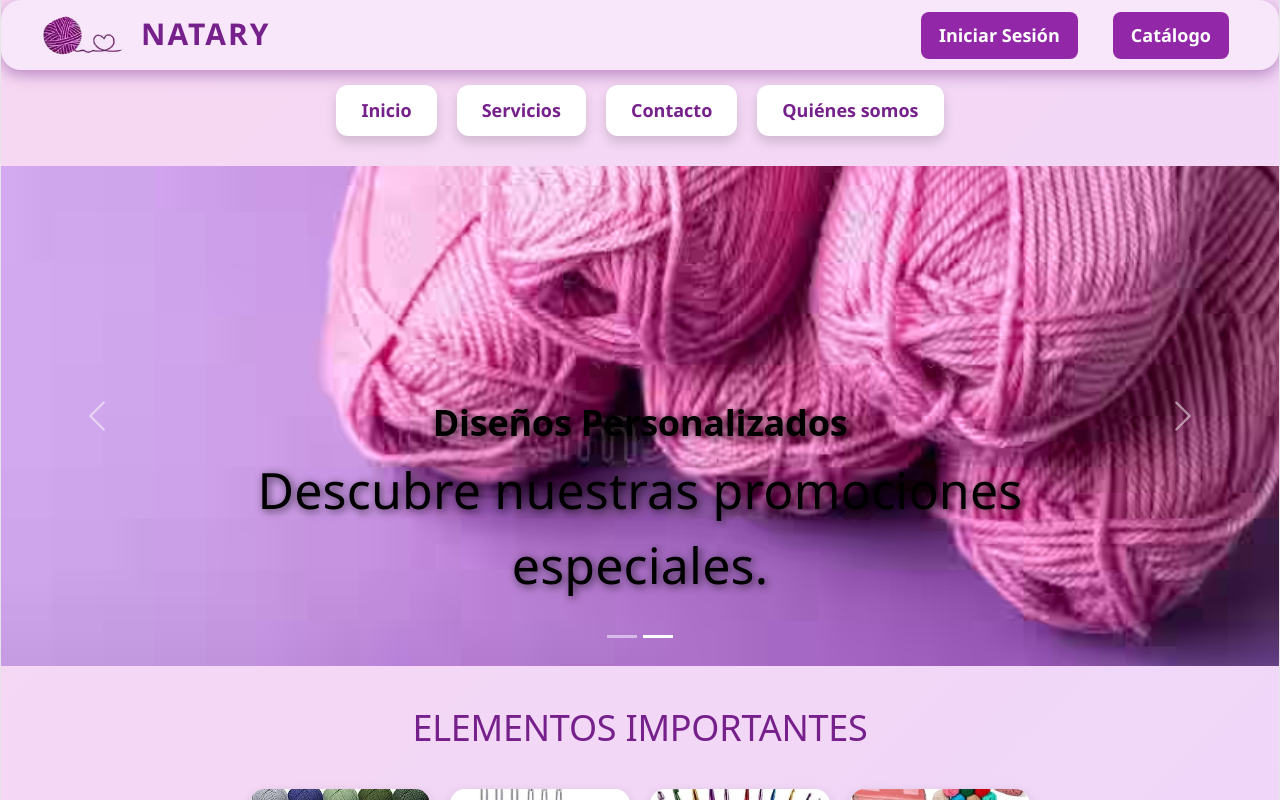
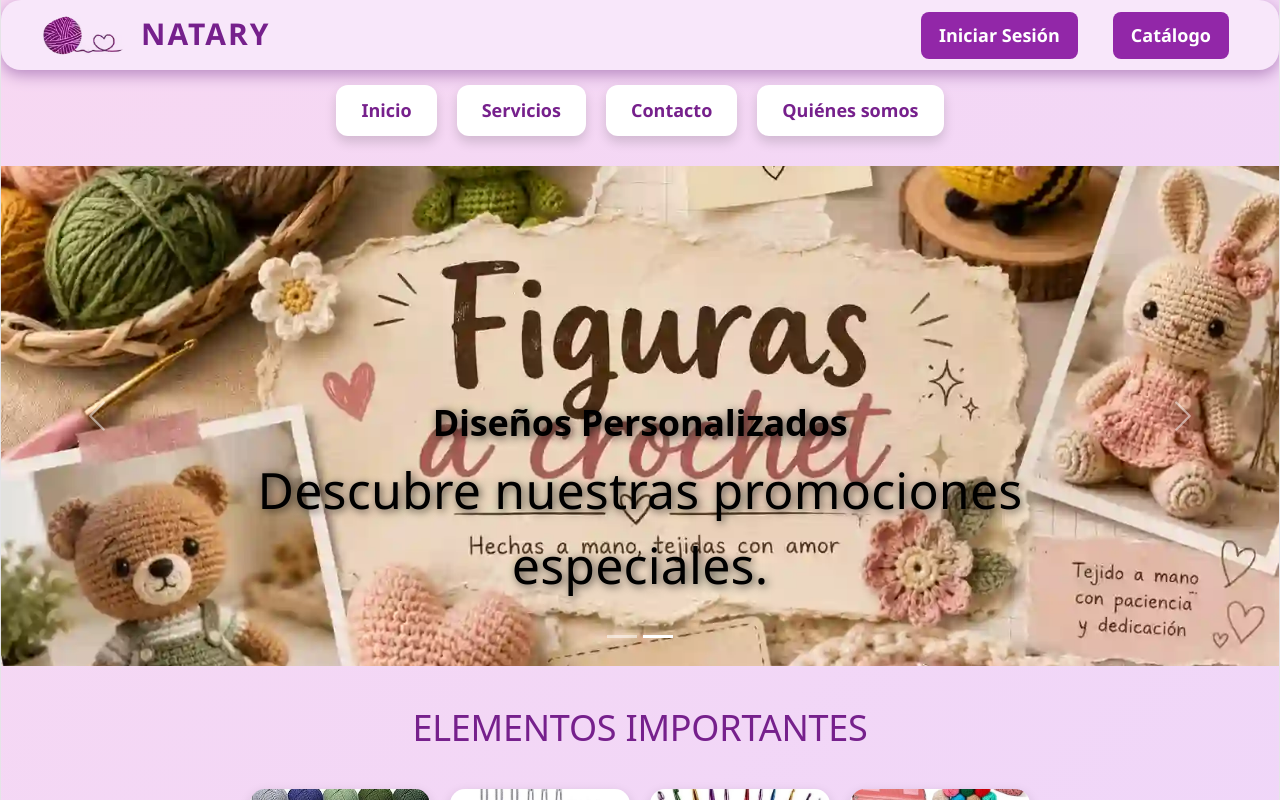
Before and after one commit to AriCorralesCorpus/natary, a React (Vite) app in the folder natary-frontend/: page / in a window 1280 px wide. Shown: the top 800 px of the page. Built offline with nearby package versions, Linux system fonts and the light colour scheme; no server answers.

Commit message:
Cambio 7

```diff
--- a/natary-frontend/src/pages/Index.jsx
+++ b/natary-frontend/src/pages/Index.jsx
@@ -1,7 +1,6 @@
 import { useNavigate } from "react-router-dom";
 import "bootstrap/dist/css/bootstrap.min.css";
 import Carousel from "react-bootstrap/Carousel";
-import bannerNormal from "../assets/banner.avif";
 import bannerSanValentin from "../assets/banner_san_valentin.avif";
 import bannerPrimavera from "../assets/banner_primavera.avif";
 import bannerHalloween from "../assets/banner_halloween.avif";
@@ -22,7 +21,7 @@ const navigate = useNavigate();
 const [productos, setProductos] = useState([]);
 const [mostrarServicios, setMostrarServicios] = useState(false);
 const [mostrarQuienes, setMostrarQuienes] = useState(false);
-const [bannerEvento, setBannerEvento] = useState(bannerNormal);
+const [bannerEvento, setBannerEvento] = useState(banner1);
 const [mensajeEvento, setMensajeEvento] = useState("Diseños Personalizados");
 const usuario = JSON.parse(localStorage.getItem("usuario"));
 
@@ -108,7 +107,7 @@ useEffect(() => {
 
     else {
 
-        setBannerEvento(bannerNormal);
+        setBannerEvento(banner1);
         setMensajeEvento("Diseños Personalizados");
 
     }
```
Also changed, not shown: natary-frontend/src/assets/banner.avif (deleted).
